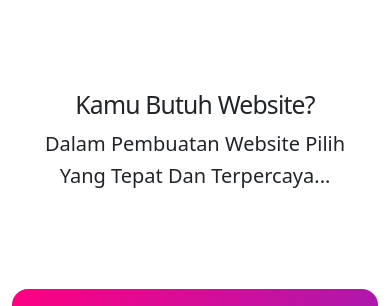
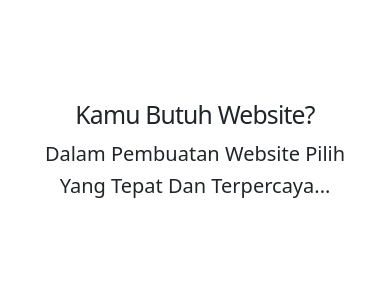
Before and after one commit to wibowo-fauzan/deploy-sirih-digital-wave, a React (Create React App) app: page / in a window 390 px wide. Shown: the part 633-939 px from the top of the page. Built offline with nearby package versions, Linux system fonts and the light colour scheme.

Commit message:
rubah responsive a51aadw112

```diff
--- a/src/assets/css/responsive/homeresponsive.css
+++ b/src/assets/css/responsive/homeresponsive.css
@@ -35,7 +35,7 @@
     .space0-responsive {
         margin-top: 70px;
         margin-bottom: 60px;
-        padding: 20px;
+        padding: 30px;
     }
     .width0-text-responsive {
         width: 230px;
```
